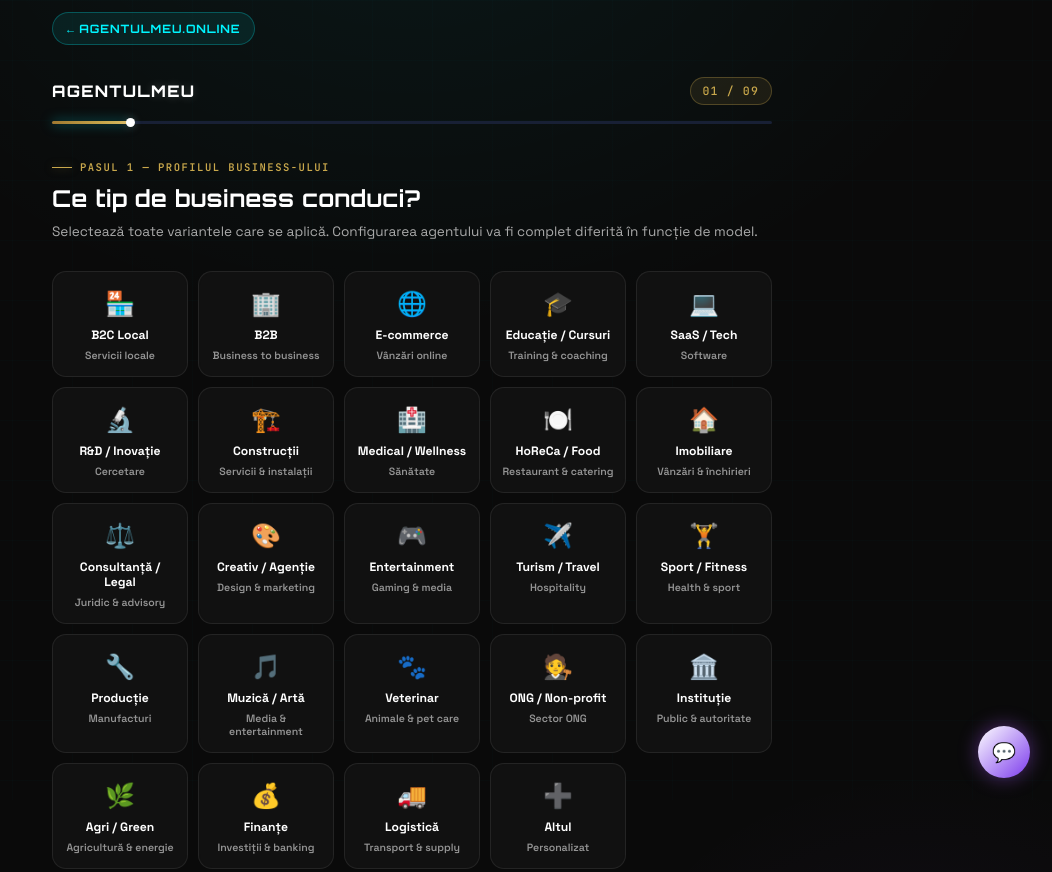
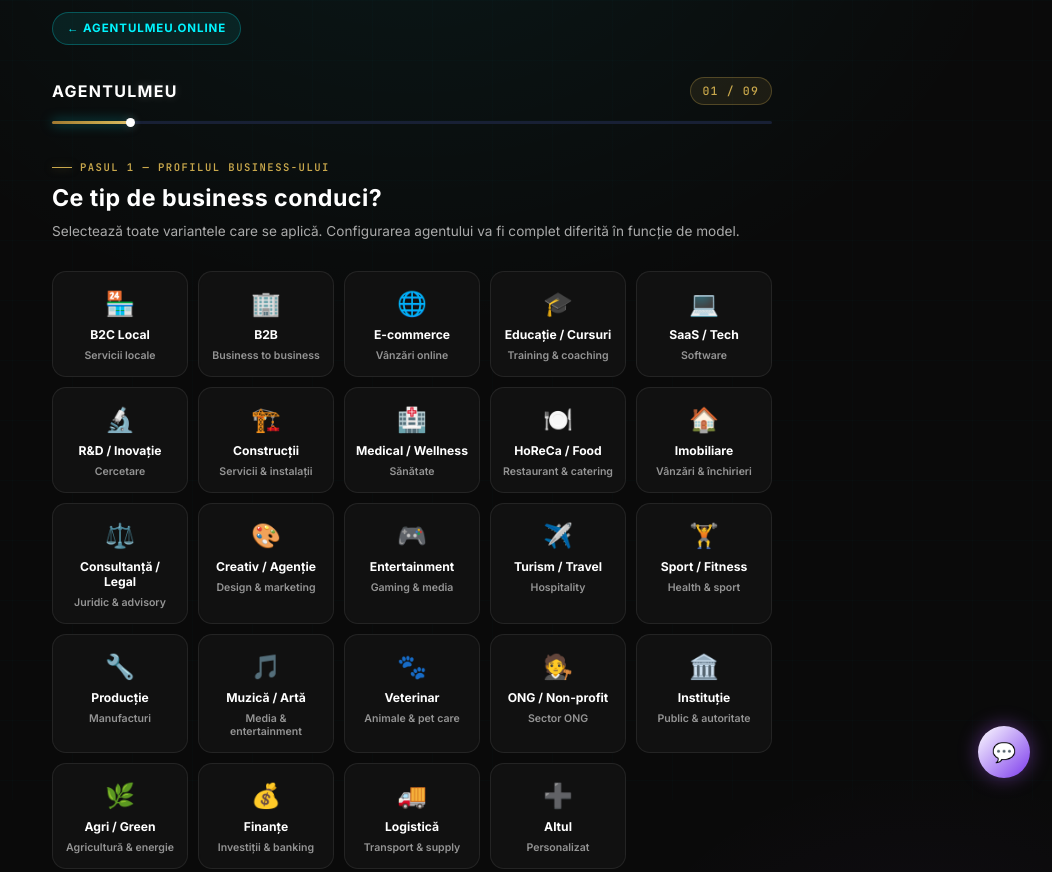
Before and after one commit to sergiumurgescu88-lgtm/sergiuclawbot, a website: page dist/public/wizard-form.html in a window 1280 px wide. Shown: the top 872 px of the page, without its empty margins (228-1280 px from the left). Drawn offline with nearby package versions, Linux system fonts and the light colour scheme; no server answers.

Commit message:
fix: elimina Orbitron/Space Grotesk din wizard dist, unificare Inter

```diff
--- a/dist/public/wizard-form.html
+++ b/dist/public/wizard-form.html
@@ -4,7 +4,7 @@
 <meta charset="UTF-8">
 <meta name="viewport" content="width=device-width, initial-scale=1.0">
 <title>Wizard — Configurare Agent AI | AgentulMeu</title>
-<link href="https://fonts.googleapis.com/css2?family=Space+Grotesk:wght@400;500;600;700&family=Orbitron:wght@500;600;700;800;900&family=JetBrains+Mono:wght@400;500;600&display=swap" rel="stylesheet">
+<link href="https://fonts.googleapis.com/css2?family=Inter:wght@400;500;600;700&family=JetBrains+Mono:wght@400;500;600&display=swap" rel="stylesheet">
 <script src="https://cdnjs.cloudflare.com/ajax/libs/jszip/3.10.1/jszip.min.js"></script>
 <style>
 /* ─── RESET ─────────────────────────────────────────────── */
@@ -40,8 +40,8 @@
   --text2:#aaaaaa;
   --text3:#666666;
   --radius:14px;--radius-sm:10px;--radius-pill:999px;
-  --font-display:'Orbitron',monospace;
-  --font-body:'Space Grotesk',sans-serif;
+  --font-display:'Inter',sans-serif;
+  --font-body:'Inter',system-ui,-apple-system,sans-serif;
   --font-mono:'JetBrains Mono',monospace;
 }
 
@@ -823,7 +823,7 @@ body::before{
 </head>
 <body>
 
-<div style="padding:12px 20px 0;max-width:760px;margin:0 auto;position:relative;z-index:1"><a href="https://agentulmeu.online" style="display:inline-flex;align-items:center;gap:7px;font-family:Orbitron,monospace;font-size:0.72rem;font-weight:700;color:#00f5ff;text-decoration:none;background:rgba(0,245,255,0.08);border:1px solid rgba(0,245,255,0.25);padding:7px 14px;border-radius:999px;letter-spacing:.08em;transition:all .2s" onmouseover="this.style.background='rgba(0,245,255,0.18)';this.style.boxShadow='0 0 14px rgba(0,245,255,0.35)'" onmouseout="this.style.background='rgba(0,245,255,0.08)';this.style.boxShadow='none'">← AGENTULMEU.ONLINE</a></div>
+<div style="padding:12px 20px 0;max-width:760px;margin:0 auto;position:relative;z-index:1"><a href="https://agentulmeu.online" style="display:inline-flex;align-items:center;gap:7px;font-family:Inter,sans-serif;font-size:0.72rem;font-weight:700;color:#00f5ff;text-decoration:none;background:rgba(0,245,255,0.08);border:1px solid rgba(0,245,255,0.25);padding:7px 14px;border-radius:999px;letter-spacing:.08em;transition:all .2s" onmouseover="this.style.background='rgba(0,245,255,0.18)';this.style.boxShadow='0 0 14px rgba(0,245,255,0.35)'" onmouseout="this.style.background='rgba(0,245,255,0.08)';this.style.boxShadow='none'">← AGENTULMEU.ONLINE</a></div>
 <div class="wz-wrap">
   <!-- HEADER -->
   <div class="wz-top">
```
